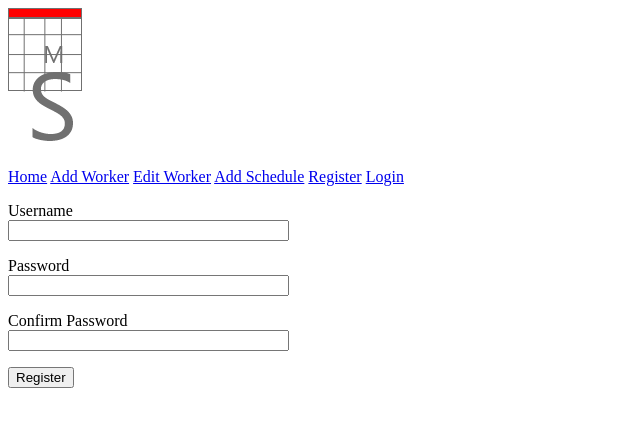
After one commit to Trunks159/Schedule-Maker, a Flask app: page /register in a window 1280 px wide. The commit adds this page. Shown: the top 427 px of the page, without its empty margins (0-640 px from the left). Run offline with Flask 2, Linux system fonts and the light colour scheme.

Commit message:
Added Login
Added login, register, logout.

Added User and stuff.

FIxed edit/add availability. Now actually works

```diff
--- a/config.py
+++ b/config.py
@@ -2,6 +2,7 @@ import os
 from flask_sqlalchemy import SQLAlchemy
 from flask import Flask
 from flask_migrate import Migrate
+from flask_login import LoginManager
 
 
 basedir = os.path.abspath(os.path.dirname(__file__))
@@ -19,3 +20,5 @@ app = Flask(__name__)
 Config().configure(app)
 db = SQLAlchemy(app)
 migrate = Migrate(app,db)
+login = LoginManager(app)
+login.login_view = 'login'
--- a/forms.py
+++ b/forms.py
@@ -1,6 +1,7 @@
 from flask_wtf import FlaskForm
 from wtforms import StringField, PasswordField, SubmitField, BooleanField, TextAreaField
 from wtforms.validators import DataRequired, Length, Email, EqualTo, ValidationError
+from models import User
 
 class AddWorker(FlaskForm):
     first_name =  StringField('First Name', validators=[DataRequired()])
@@ -19,30 +20,19 @@ class EditAvailability(FlaskForm):
     sunday =  StringField('Sunday', validators=[DataRequired()])
     submit = SubmitField('Submit')
 
+class LoginForm(FlaskForm):
+    username = StringField('Username', validators=[DataRequired()])
+    password = PasswordField('Password', validators=[DataRequired()])
+    remember_me = BooleanField('Remember Me')
+    submit = SubmitField('Sign In')
+
 class RegistrationForm(FlaskForm):
     username = StringField('Username', validators=[DataRequired()])
-    email = StringField('Email', validators= [DataRequired(), Email()])
     password = PasswordField('Password', validators=[DataRequired()])
     password2 = PasswordField('Confirm Password', validators=[DataRequired(), EqualTo('password')])
     submit = SubmitField('Register')
 
     def validate_username(self, username):
-    	user = User.query.filter_by(username = username.data).first()
-    	if user is not None:
-    		raise ValidationError("Please use a different Username")
-
-    def validate_email(self, email):
-    	user = User.query.filter_by(email = email.data).first()
-    	if user is not None:
-    		raise ValidationError("Please use a different Email")
-
-class EditProfileForm(FlaskForm):
-    first_name = StringField('First Name', validators=[DataRequired()])
-    last_name =  StringField('Last Name', validators=[DataRequired()])
-    position =  StringField('Position', validators=[DataRequired()])
-    submit = SubmitField('Submit')
-
-class EditProfileForm(FlaskForm):
-    username = StringField('Username', validators=[DataRequired()])
-    about_me = TextAreaField('About me', validators = [Length(min=0, max=140)])
-    submit = SubmitField('Submit')
+        user = User.query.filter_by(username = username.data).first()
+        if user is not None:
+            raise ValidationError("Please use a different Username")
--- a/main.py
+++ b/main.py
@@ -1,8 +1,11 @@
 from flask import render_template, flash, redirect, url_for, request
 from config import app, migrate, db
 from werkzeug.urls import url_parse
-from models import Worker
-from forms import AddWorker, EditAvailability
+from models import Worker, Availability
+from forms import AddWorker, EditAvailability, RegistrationForm, LoginForm
+from models import Worker, Availability, User
+from flask_login import current_user, login_user, login_required, logout_user
+
 
 
 @app.route('/')
@@ -22,10 +25,12 @@ def add_worker():
     if form.validate_on_submit():
         w = Worker(first_name = form.first_name.data, last_name = form.last_name.data,
         position = form.position.data)
+        a = Availability(worker = w)
         db.session.add(w)
         db.session.commit()
+        flash('Worker ' + w.first_name + 'was added!')
         return redirect(url_for('home'))
-        flash('Worker ' + w.first_name + 'was added!')
+
     return render_template('add_worker.html', form = form)
 
 @app.route('/edit_worker', methods = ['GET', 'POST'])
@@ -42,17 +47,30 @@ def worker(first_name):
         worker.last_name = form.last_name.data
         worker.position = form.position.data
         db.session.commit()
-        flash('Worker info edited!')
+        flash('Worker Info Edited!')
         return redirect(url_for('home'))
     form.first_name.data= worker.first_name
     form.last_name.data = worker.last_name
     form.position.data = worker.position
-    return render_template('add_worker.html', form = form, worker = worker)
+    return render_template('add_worker.html', form = form, worker = worker.first_name)
 
-@app.route('/edit_availability', methods = ['GET', 'POST'])
+@app.route('/edit_availability/<worker>', methods = ['GET', 'POST'])
 def edit_availability(worker):
     form = EditAvailability()
+    worker = Worker.query.filter_by(first_name = worker).first_or_404()
     current_availability = worker.availabilities.first()
+    if form.validate_on_submit():
+        current_availability.monday = form.monday.data
+        current_availability.tuesday = form.tuesday.data
+        current_availability.wednesday = form.wednesday.data
+        current_availability.thursday = form.thursday.data
+        current_availability.friday = form.friday.data
+        current_availability.saturday = form.saturday.data
+        current_availability.sunday = form.sunday.data
+        db.session.commit()
+        flash('Worker Availability Edited!')
+        return redirect(url_for('home'))
+
     form.monday.data = current_availability.monday
     form.tuesday.data = current_availability.tuesday
     form.wednesday.data = current_availability.wednesday
@@ -66,6 +84,42 @@ def edit_availability(worker):
 def add_schedule():
     return render_template('add_schedule.html')
 
+@app.route('/register', methods = ['GET', 'Post'])
+def register():
+    u = User(username = 'Trunks159')
+    if current_user.is_authenticated:
+        return redirect(url_for('home'))
+    form = RegistrationForm()
+    if form.validate_on_submit():
+        u = User(username = form.username.data)
+        u.set_password(form.password.data)
+        db.session.add(u)
+        db.session.commit()
+        flash('Congrats your registration was successful')
+        #return redirect(url_for('home'))
+    return render_template('register.html', form = form)
+
+@app.route('/login', methods = ['GET', 'POST'])
+def login():
+#    if current_user.is_authenticated:
+ #       return redirect(url_for('home'))
+    form = LoginForm()
+    if form.validate_on_submit():
+        user = User.query.filter_by(username=form.username.data).first()
+        if user is None or not user.check_password(form.password.data):
+            flash('Invalid username or password')
+            return redirect(url_for('login'))
+        login_user(user, remember=form.remember_me.data)
+        next_page = request.args.get('next')
+        if not next_page or url_parse(next_page).netloc != '':
+            next_page = url_for('home')
+        return redirect(next_page)
+    return render_template('login.html', form = form)
+
+@app.route('/logout')
+def logout():
+    logout_user()
+    return redirect(url_for('home'))
 
 if "__name__" == "__main__":
     app.run(debug = True)
--- a/models.py
+++ b/models.py
@@ -1,4 +1,7 @@
 from config import db
+from werkzeug.security import check_password_hash, generate_password_hash
+from flask_login import UserMixin
+from config import login
 
 class Worker(db.Model):
 	id = db.Column(db.Integer, primary_key = True)
@@ -8,7 +11,7 @@ class Worker(db.Model):
 	availabilities = db.relationship('Availability', backref='worker', lazy='dynamic')
 
 	def __repr__(self):
-		return 'Worker {}'.format(self.name)
+		return 'Worker {}'.format(self.first_name)
 
 class Availability(db.Model):
 	id = db.Column(db.Integer, primary_key = True)
@@ -35,9 +38,20 @@ class Availability(db.Model):
 			if attribute in days and getattr(self, attribute) == None:
 				setattr(self, attribute, "7:00AM-11:00PM")
 
-#w = Worker(name = 'Jordan Giles', position = 'manager')
-#a = Availability(worker = w, tuesday = "12:00PM - 11:00PM")
+class User(UserMixin, db.Model):
+	id = db.Column(db.Integer, primary_key = True)
+	username = db.Column(db.String(64), index = True, unique = True)
+	password_hash = db.Column(db.String(128))
 
-#@login.user_loader
-#def load_user(id):
-#	return User.query.get(int(id))
+	def __repr__(self):
+		return 'User {}'.format(self.username)
+
+	def set_password(self, password):
+		self.password_hash = generate_password_hash(password)
+
+	def check_password(self, password):
+		return check_password_hash(self.password_hash, password)
+
+@login.user_loader
+def load_user(id):
+	return User.query.get(int(id))
--- a/templates/add_worker.html
+++ b/templates/add_worker.html
@@ -3,7 +3,7 @@
 
 {%if worker%}
     <h1>Edit Worker</h1>
-    <a href="{{url_for('edit_availability'), worker = worker}}">Add/Edit Availability</a>
+    <a href="{{url_for('edit_availability', worker = worker) }}">Add/Edit Availability</a>
 {%else%}
     <h1>Register Worker</h1>
 {%endif%}
--- a/templates/edit_availability.html
+++ b/templates/edit_availability.html
@@ -1,6 +1,6 @@
 {%extends 'layout.html'%}
 {%block content%}
-<form>
+<form method = 'Post'>
 	{{form.hidden_tag()}}
     <p>
         {{form.monday.label}}<br>
--- a/templates/layout.html
+++ b/templates/layout.html
@@ -15,6 +15,12 @@
         <a href="{{url_for('add_worker')}}">Add Worker</a>
         <a href="{{url_for('edit_worker')}}">Edit Worker</a>
         <a href="{{url_for('add_schedule')}}">Add Schedule</a>
+        {%if current_user.is_anonymous%}
+            <a href="{{url_for('register')}}">Register</a>
+            <a href="{{url_for('login')}}">Login</a>
+        {%else%}
+            <a href="{{url_for('logout')}}">Logout</a>
+        {%endif%}
     </div>
     {% with messages = get_flashed_messages() %}
         {% if messages %}
--- /dev/null
+++ b/templates/register.html
@@ -0,0 +1,31 @@
+{%extends 'layout.html'%}
+{%block content%}
+
+<form method = 'Post'>
+	{{form.hidden_tag()}}
+    <p>
+        {{form.username.label}}<br>
+        {{form.username(size=32)}}
+        {% for error in form.username.errors %}
+            <span class="error"> [{{error}}]</span>
+        {% endfor %}
+    </p>
+    <p>
+        {{form.password.label}}<br>
+        {{form.password(size=32)}}
+        {% for error in form.password.errors %}
+            <span class="error"> [{{error}}]</span>
+        {% endfor %}
+    </p>
+    <p>
+        {{form.password2.label}}<br>
+        {{form.password2(size=32)}}
+        {% for error in form.password2.errors %}
+            <span class="error"> [{{error}}]</span>
+        {% endfor %}
+    </p>
+	<p>{{form.submit()}}</p>
+</form>
+
+
+{%endblock content%}
```
Also changed, not shown: migrations/versions/1abddeaa262d_.py (added, +35 -0 lines), templates/login.html (added, +23 -0 lines), app.db.
